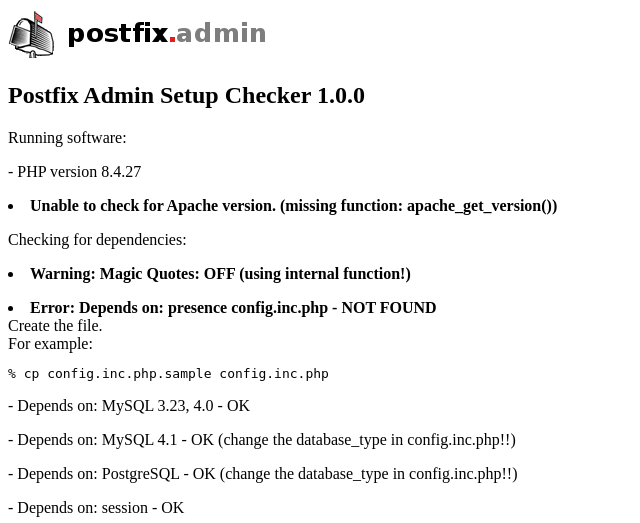
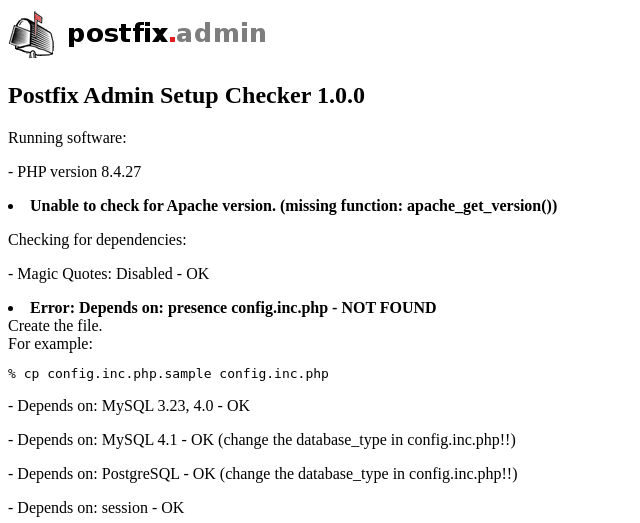
Before and after one commit to postfixadmin/postfixadmin, a PHP site: page /setup.php in a window 1280 px wide. Shown: the top 523 px of the page, without its empty margins (0-640 px from the left). Run offline with PHP 8.4, Linux system fonts and the light colour scheme; some libraries are stand-ins or nearby versions.

Commit message:
setup.php: setting magic quotes off should be the ideal setting
git-svn-id: https://svn.code.sf.net/p/postfixadmin/code/trunk@66 a1433add-5e2c-0410-b055-b7f2511e0802

```diff
--- a/setup.php
+++ b/setup.php
@@ -81,13 +81,13 @@ print "<p />\n";
 //
 if ($f_get_magic_quotes_gpc == 1)
 {
-   if (get_magic_quotes_gpc () == 1)
+   if (get_magic_quotes_gpc () == 0)
    {
-      print "- Magic Quotes: ON<br /><p />\n";
+      print "- Magic Quotes: Disabled - OK<br /><p />\n";
    }
    else
    {
-      print "<li><b>Warning: Magic Quotes: OFF (using internal function!)</b><br /><p />\n";
+      print "<li><b>Warning: Magic Quotes: ON (internal workaround used)</b><br /><p />\n";
    }
 }
 else
```
